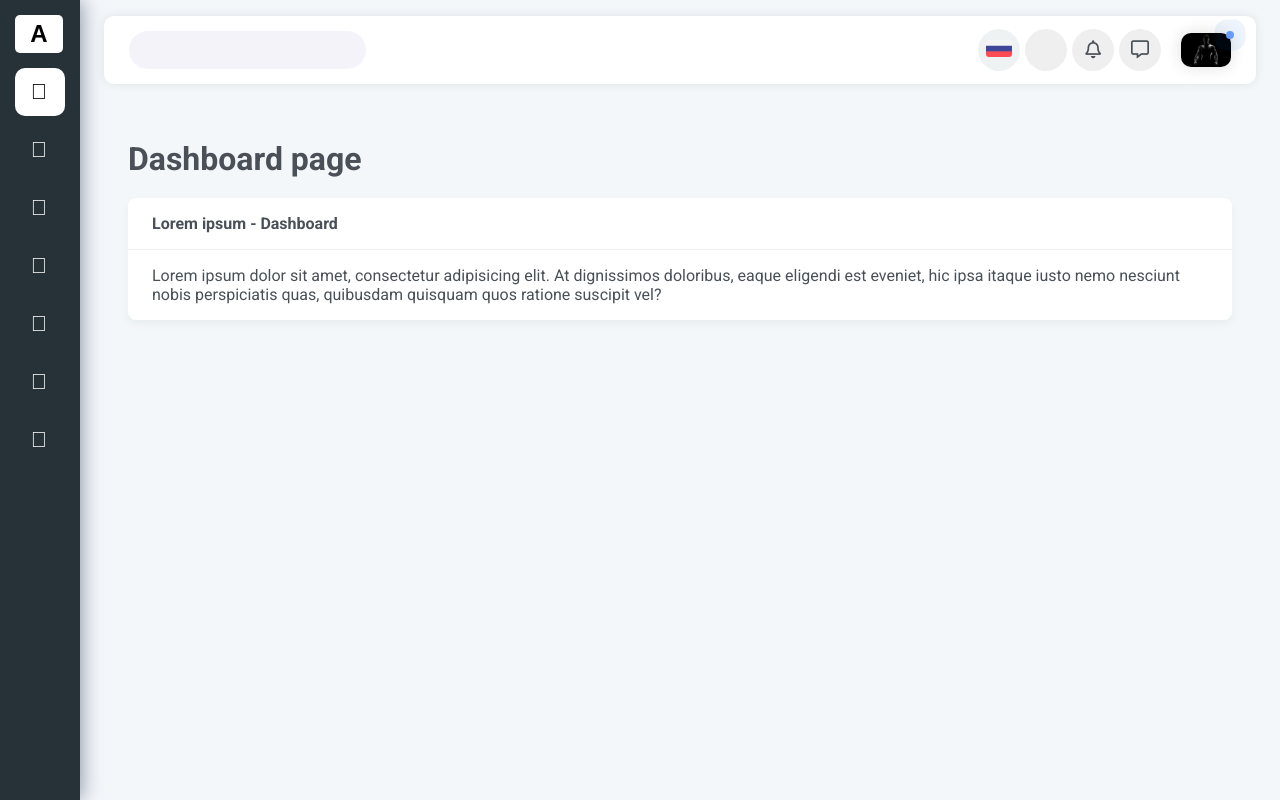
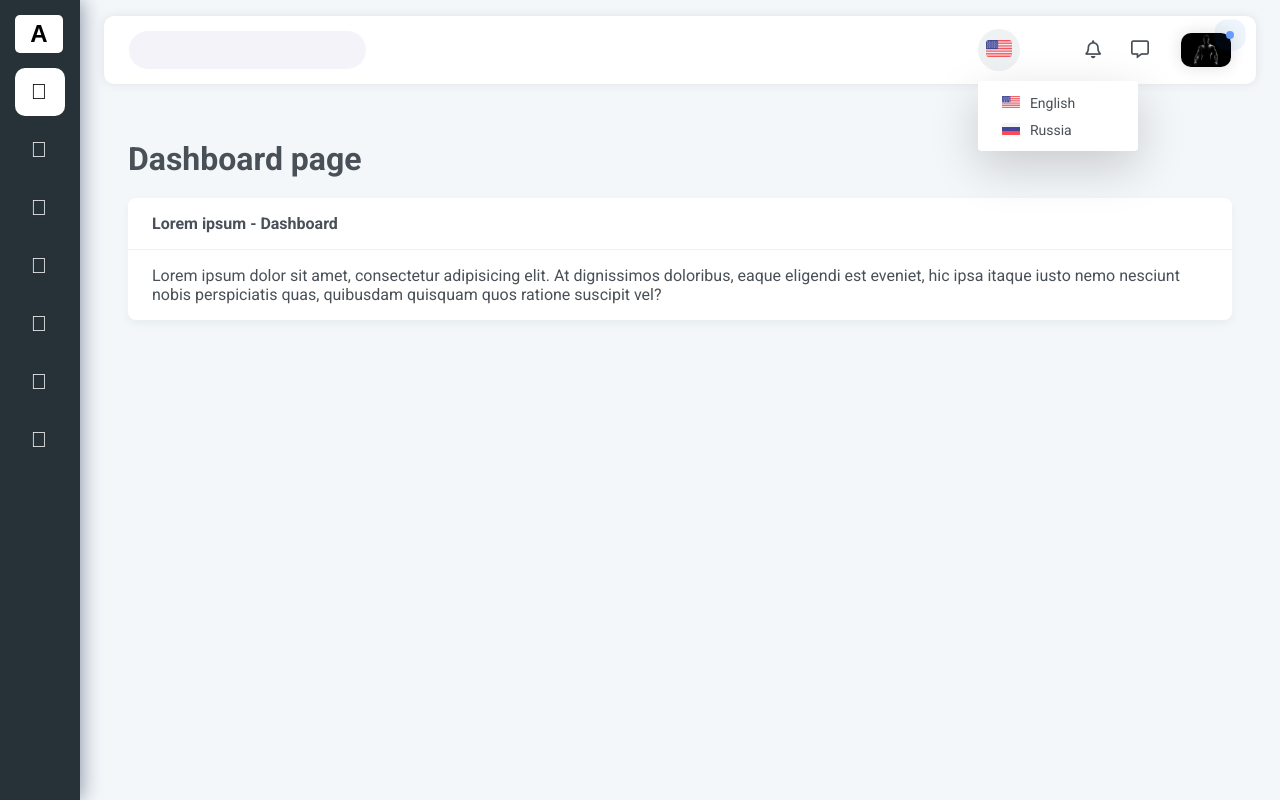
Before and after one commit to Saveliy199757/pet-project-life-maneger, an Angular app: page /dashboard in a window 1280 px wide. Both pictures are taken after a click on the button 999 px from the left and 50 px from the top of the page. Built offline with nearby package versions, Linux system fonts and the light colour scheme.

Commit message:
add angular cdk, create mini-popup: userItems, notifications, languages

```diff
--- a/angular.json
+++ b/angular.json
@@ -106,6 +106,5 @@
         }
       }
     }
-  },
-  "defaultProject": "ui-responsive-sidenav"
+  }
 }
--- a/src/app/app.module.ts
+++ b/src/app/app.module.ts
@@ -13,6 +13,8 @@
 import { SettingsComponent } from './settings/settings.component';
 import { SublevelMenuComponent } from './sidenav/sublevel-menu.component';
 import { HeaderComponent } from './header/header.component';
+import { CdkMenuModule } from "@angular/cdk/menu";
+import { OverlayModule } from "@angular/cdk/overlay";
 
 @NgModule({
   declarations: [
@@ -31,6 +33,8 @@
     BrowserModule,
     BrowserAnimationsModule,
     AppRoutingModule,
+    OverlayModule,
+    CdkMenuModule,
   ],
   providers: [],
   bootstrap: [AppComponent]
--- /dev/null
+++ b/src/app/header/header-dummy-data.ts
@@ -0,0 +1,46 @@
+export const languages = [
+  {
+    language: 'English',
+    flag: 'us'
+  },
+  {
+    language: 'Russia',
+    flag: 'russia'
+  },
+]
+export const notifications = [
+  {
+    icon: 'far fa-cloud-download',
+    subject: 'Download complete',
+    description: 'Lorem ipsum dolor sit amet'
+  },
+  {
+    icon: 'far fa-cloud-upload',
+    subject: 'Upload complete',
+    description: 'Lorem ipsum dolor sit amet'
+  },
+  {
+    icon: 'far fa-trash',
+    subject: '350 MB trash files',
+    description: 'Lorem ipsum dolor sit amet'
+  }
+]
+
+export const userItems = [
+  {
+    icon: 'far fa-user',
+    label: 'Profile'
+  },
+  {
+    icon: 'far fa-cog',
+    label: 'Settings'
+  },
+  {
+    icon: 'far fa-unlock-alt',
+    label: 'Lock screen'
+  },
+  {
+    icon: 'far fa-power-off',
+    label: 'logout'
+  }
+]
--- a/src/app/header/header.component.html
+++ b/src/app/header/header.component.html
@@ -8,6 +8,7 @@
         </div>
         <div *ngIf="canShowSearchAsOverlay">
           <button
+            [cdkMenuTriggerFor]="searchOverlay"
             class="search-menu-btn ripple">
             <i class="far fa-search search-icon"></i>
           </button>
@@ -17,13 +18,15 @@
     <div class="head-content-right">
       <div class="head-menu">
         <div class="head-menu-item">
-          <button class="head-menu-item-btn ripple">
-            <img [src]="'assets/flags/russia.jpg'" class="flag" alt="flag">
+          <button
+            [cdkMenuTriggerFor]="languageOverlay"
+            class="head-menu-item-btn ripple">
+            <img [src]="'assets/flags/' + selectedLanguage.flag + '.jpg'" class="flag" alt="flag">
           </button>
           <button class="head-menu-item-btn ripple">
             <i class="far fa-expand menu-icon"></i>
           </button>
-          <button class="head-menu-item-btn ripple">
+          <button class="head-menu-item-btn ripple" [cdkMenuTriggerFor]="notificationOverlay">
             <i class="far fa-bell menu-icon"></i>
           </button>
           <button class="head-menu-item-btn ripple">
@@ -32,7 +35,7 @@
         </div>
       </div>
       <div class="head-user-avatar-container">
-        <div class="head-user-avatar">
+        <div class="head-user-avatar" [cdkMenuTriggerFor]="userOverlay">
           <img src="../../assets/avatar.jpg" alt="user" class="user-avatar">
           <div class="circle-indicator pulse"></div>
         </div>
@@ -41,10 +44,58 @@
   </div>
 </div>
 <ng-template #searchOverlay>
-  <div class="overlay overlay-search overlay-fall" >
+  <div class="overlay overlay-search overlay-fall" cdkMenu>
     <input type="search" class="search" name="" >
     <button class="search-btn">
       <i class="far fa-search search-icon"></i>
     </button>
   </div>
 </ng-template>
+<ng-template #languageOverlay>
+  <div class="overlay overlay-language overlay-fall" cdkMenu>
+    <ul>
+      <li *ngFor="let lang of languages" cdkMenuItem>
+        <img [src]="'assets/flags/' + lang.flag + '.jpg'" alt="flag" >
+        <span>{{lang.language}}</span>
+      </li>
+    </ul>
+  </div>
+</ng-template>
+<ng-template #notificationOverlay>
+  <div class="overlay overlay-notification overlay-fall" cdkMenu>
+    <ul>
+      <li class="notification-head-container">
+        <div class="notification-head">Notification</div>
+        <span class="view-all-link">
+          <a>View all</a>
+        </span>
+      </li>
+      <li class="notification-message-container"
+          *ngFor="let notification of notifications"
+          cdkMenu
+      >
+        <i [class]="notification.icon"></i>
+        <div>
+          <div class="notification-subject">
+            {{notification.subject}}
+          </div>
+          <p class="notification-desc">
+            {{notification.description}}
+          </p>
+        </div>
+      </li>
+    </ul>
+  </div>
+</ng-template>
+<ng-template #userOverlay>
+  <div class="overlay overlay-user overlay-fall" cdkMenu>
+    <ul>
+      <li *ngFor="let item of userItems" cdkMenuItem>
+        <a>
+          <i class="icon" [ngClass]="item.icon"></i>
+          <span>{{item.label}}</span>
+        </a>
+      </li>
+    </ul>
+  </div>
+</ng-template>
--- a/src/app/header/header.component.scss
+++ b/src/app/header/header.component.scss
@@ -43,6 +43,22 @@
             color: #74788d;
           }
         }
+
+        .search-menu-btn {
+          font-size: 18px;
+          height: 42px;
+          width: 42px;
+          cursor: pointer;
+          border: 1px solid transparent;
+          border-radius: 50%;
+          outline: 0;
+        }
+        .search-menu-btn:hover,
+        .search-menu-btn:focus {
+          .search-icon {
+            color: #699dfa;
+          }
+        }
       }
     }
 
@@ -76,7 +92,7 @@
           }
           .head-menu-item-btn:hover,
           .head-menu-item-btn:focus {
-            background: #eff2f3;
+            //background: #eff2f3;
             .menu-icon {
               color: #699dfa;
             }
@@ -130,3 +146,155 @@
     box-shadow: 0 0 0 13px rgba(17, 64, 126, 0);
   }
 }
+
+@keyframes fall {
+  0% {
+    transform: scaleY(0);
+  }
+  100% {
+    transform: scaleY(1);
+  }
+}
+
+.overlay {
+  background: #fff;
+  margin-top: 10px;
+  box-shadow: 0 1rem 3rem rgb(0 0 0 / 18%);
+  border-radius: 0.25rem;
+}
+.overlay-fall {
+  animation: fall 300ms ease-in-out forwards;
+  transform-origin: top center;
+}
+.overlay-search {
+  padding: 1rem;
+  display: flex;
+  .search {
+    padding: 0.47rem 0.75rem;
+    font-size: 0.8125rem;
+    font-weight: 400;
+    line-height: 1.5;
+    color: #495057;
+    background-color: #fff;
+    background-clip: padding-box;
+    border: 1px solid #ced4da;
+    outline: none;
+    border-radius: 0.25rem;
+  }
+  .search-btn {
+    color: #fff;
+    background-color: #699dfa;
+    cursor: pointer;
+    border: 1px solid transparent;
+    padding: 0.47rem 0.75rem;
+    border-radius: 0.25rem;
+  }
+}
+
+.overlay-language {
+  padding: 0.5rem 0;
+  ul {
+    list-style: none;
+    width: 10rem;
+
+    li {
+      padding: 0.35rem 1.5rem;
+      font-size: 14px;
+      font-weight: 400;
+      color: #495057;
+      cursor: pointer;
+      img {
+        margin-right: 0.6rem;
+        height: 12px;
+      }
+    }
+
+    li:hover {
+      background: #eff2f3;
+    }
+  }
+}
+.overlay-notification {
+  ul {
+    list-style: none;
+    width: 320px;
+
+    li {
+      padding: 1rem;
+      &.notification-head-container {
+        display: flex;
+        align-items: center;
+        justify-content: space-between;
+        .notification-head {
+          font-size: 15px;
+          color: #495057;
+        }
+        .view-all-link {
+          font-size: 80%;
+          color: #699dfa;
+          cursor: pointer;
+        }
+      }
+      &.notification-message-container {
+        cursor: pointer;
+        display: flex;
+
+        i {
+          margin-right: 15px;
+          font-size: 20px;
+          color: #699dfa;
+          width: 25px;
+          text-align: center;
+        }
+        .notification-subject {
+          margin-bottom: 0.25rem;
+          font-size: 15px;
+          color: #495057;
+        }
+        .notification-desc {
+          font-size: 12px;
+          color: #74788d;
+        }
+
+        &:hover {
+          background: #eff2f3;
+        }
+      }
+    }
+  }
+}
+.overlay-user {
+  ul {
+    padding: 0.5rem 0;
+    list-style: none;
+    width: 10rem;
+    li {
+      padding: 0.35rem 1.5rem;
+      font-size: 14px;
+      font-weight: 400;
+      color: #495057;
+      cursor: pointer;
+
+      .icon {
+        margin-right: 0.6rem;
+      }
+    }
+    li:hover {
+      background: #eff2f3;
+    }
+  }
+}
+.ripple {
+  background-position: center;
+  background-color: #fff;
+  transition: background 0.8s;
+}
+.ripple:hover,
+.ripple:focus {
+  background: #eff2f3 radial-gradient(circle, transparent 1%, #eff2f3 1%) center/15000%;
+}
+.ripple:active {
+  background-color: #bec2c4;
+  background-size: 100%;
+  transition: background 0s;
+}
--- a/src/app/header/header.component.ts
+++ b/src/app/header/header.component.ts
@@ -1,4 +1,5 @@
 import {Component, HostListener, Input, OnInit} from '@angular/core';
+import {languages, notifications, userItems} from "./header-dummy-data";
 
 @Component({
   selector: 'app-header',
@@ -11,6 +12,10 @@
   @Input() screenWidth = 0
 
   canShowSearchAsOverlay = false
+  selectedLanguage: any
+  languages = languages
+  notifications = notifications
+  userItems = userItems
 
   constructor() { }
 
@@ -21,6 +26,7 @@
 
   ngOnInit(): void {
     this.checkCanShowSearchAsOverlay(window.innerWidth)
+    this.selectedLanguage = languages[0]
   }
 
   getHeadClass(): string {
--- a/src/styles.scss
+++ b/src/styles.scss
@@ -1,5 +1,6 @@
 /* You can add global styles to this file, and also import other style files */
 @import url('https://fonts.googleapis.com/css2?family=Roboto:wght@300;400;500;700;900&display=swap');
+@import '~@angular/cdk/overlay-prebuilt.css';
 
 * {
   margin: 0;
--- a/tsconfig.json
+++ b/tsconfig.json
@@ -16,7 +16,7 @@
     "experimentalDecorators": true,
     "moduleResolution": "node",
     "importHelpers": true,
-    "target": "es2017",
+    "target": "es2020",
     "module": "es2020",
     "lib": [
       "es2020",
```
Also changed, not shown: package.json (+12 -11 lines), src/assets/flags/us.jpg (added), 1 other file (tests, documents, lock files or other folders).
